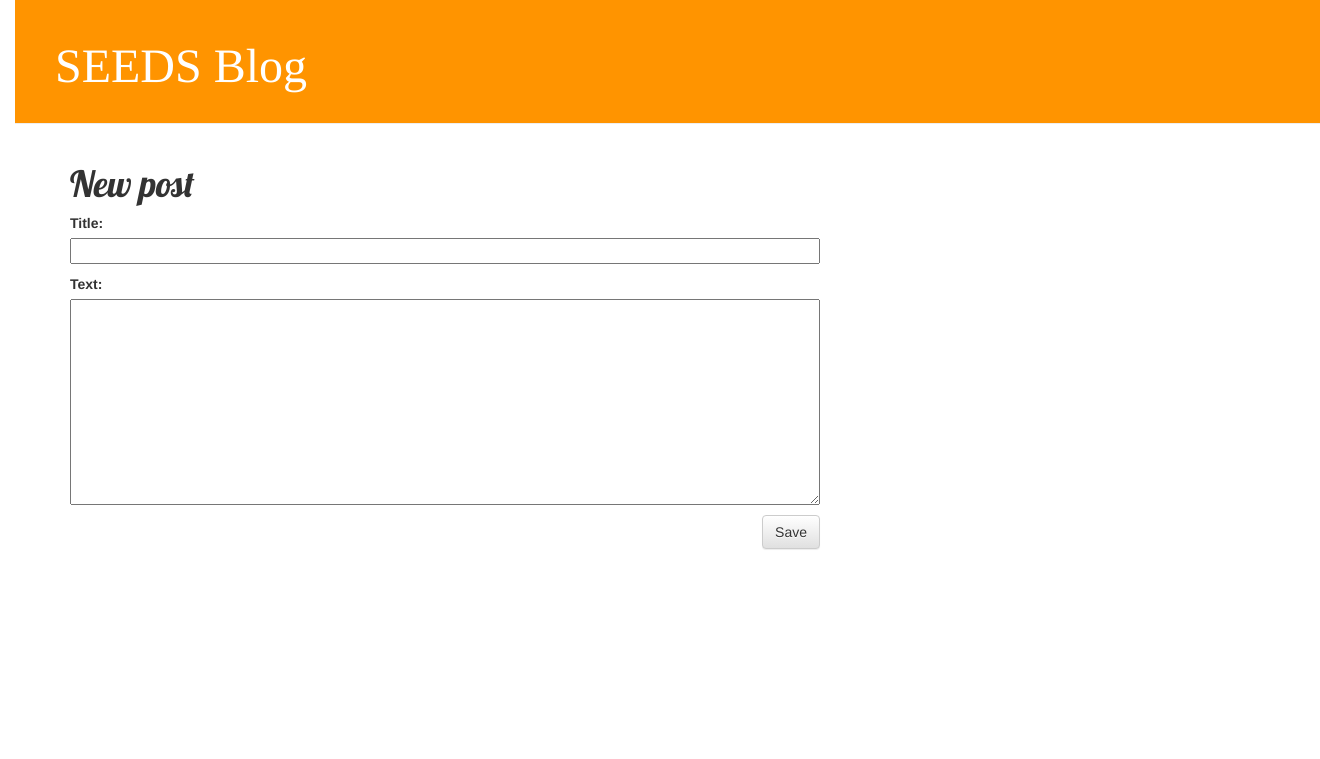
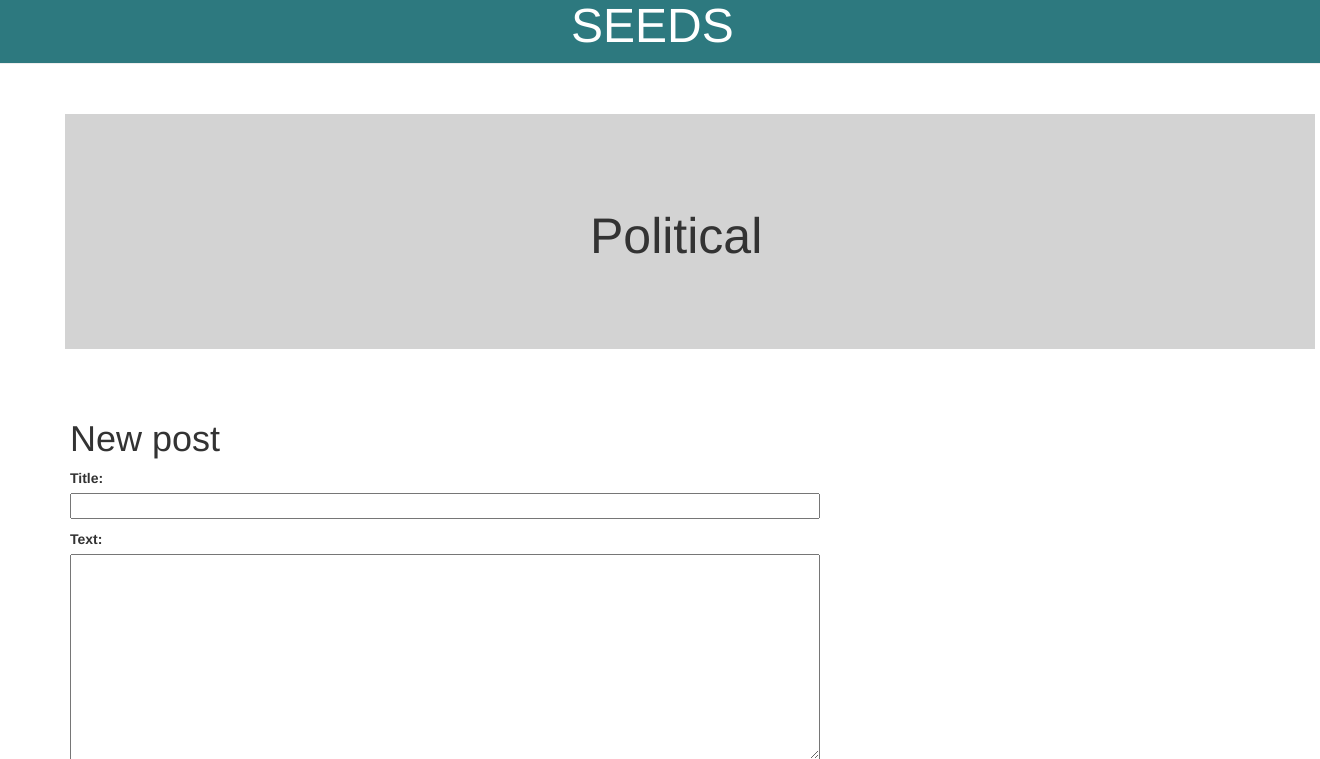
Before and after one commit to isabelleaduste/my-first-blog-1, a Django app: page /post/new/ in a window 1320 px wide. Shown: the top 759 px of the page. Before the commit the page ends 550 px from the top, so only its background shows below. Run offline with Django 3.2, Linux system fonts and the light colour scheme; some libraries are stand-ins or nearby versions.

Commit message:
color change and text edit. updated gitignore

```diff
--- a/blog/static/css/blog.css
+++ b/blog/static/css/blog.css
@@ -1,15 +1,19 @@
+
 h1 a {
-    color: #FCA205;
-    font-family: 'Times';
+    color: #7ABFA2;
+    font-family: font-family: 'Lato', sans-serif;
+    margin-left: 570px;
+    margin-top: 10px;
 }
 
 body {
     padding-left: 15px;
 }
 .page-header {
-    background-color: #ff9400;
-    margin-top: 0;
-    padding: 20px 20px 20px 40px;
+    background-color: #2D797F;
+    margin-top: -20px;
+    margin-left: -15px;
+    padding: 0px 0px 0px 1px;
 }
 
 .page-header h1, .page-header h1 a, .page-header h1 a:visited, .page-header h1 a:active {
@@ -22,8 +26,10 @@ body {
     margin-left: 40px;
 }
 
-h1, h2, h3, h4 {
-    font-family: 'Lobster', cursive;
+h2, h3, h4 {
+    font-family: font-family: 'Questrial', sans-serif;
+    margin-left: 450px;
+    font-size: 50;
 }
 
 .date {
@@ -52,3 +58,12 @@ h1, h2, h3, h4 {
 .post h1 a, .post h1 a:visited {
     color: #000000;
 }
+
+.pol {
+     background-color: lightgrey;
+    width: 1250px;
+    padding: 75px;
+    margin: 50px;
+
+
+}
--- a/blog/templates/blog/base.html
+++ b/blog/templates/blog/base.html
@@ -6,14 +6,17 @@
         <link rel="stylesheet" href="//maxcdn.bootstrapcdn.com/bootstrap/3.2.0/css/bootstrap-theme.min.css">
         <link href='//fonts.googleapis.com/css?family=Lobster&subset=latin,latin-ext' rel='stylesheet' type='text/css'>
         <link rel="stylesheet" href="{% static 'css/blog.css' %}">
+        <link href="https://fonts.googleapis.com/css?family=Lato|Questrial" rel="stylesheet">
     </head>
     <body>
     <div class="page-header">
         {% if user.is_authenticated %}
             <a href="{% url 'post_new' %}" class="top-menu"><span class="glyphicon glyphicon-plus"></span></a>
         {% endif %}
-        <h1><a href="/">SEEDS Blog</a></h1>
-
+        <h1><a href="/">SEEDS</a></h1>
+    </div>
+    <div class = "Pol">
+        <h2>Political</h2>
     </div>
     <div class="content container">
         <div class="row">
```
Also changed, not shown: 1 other file.
